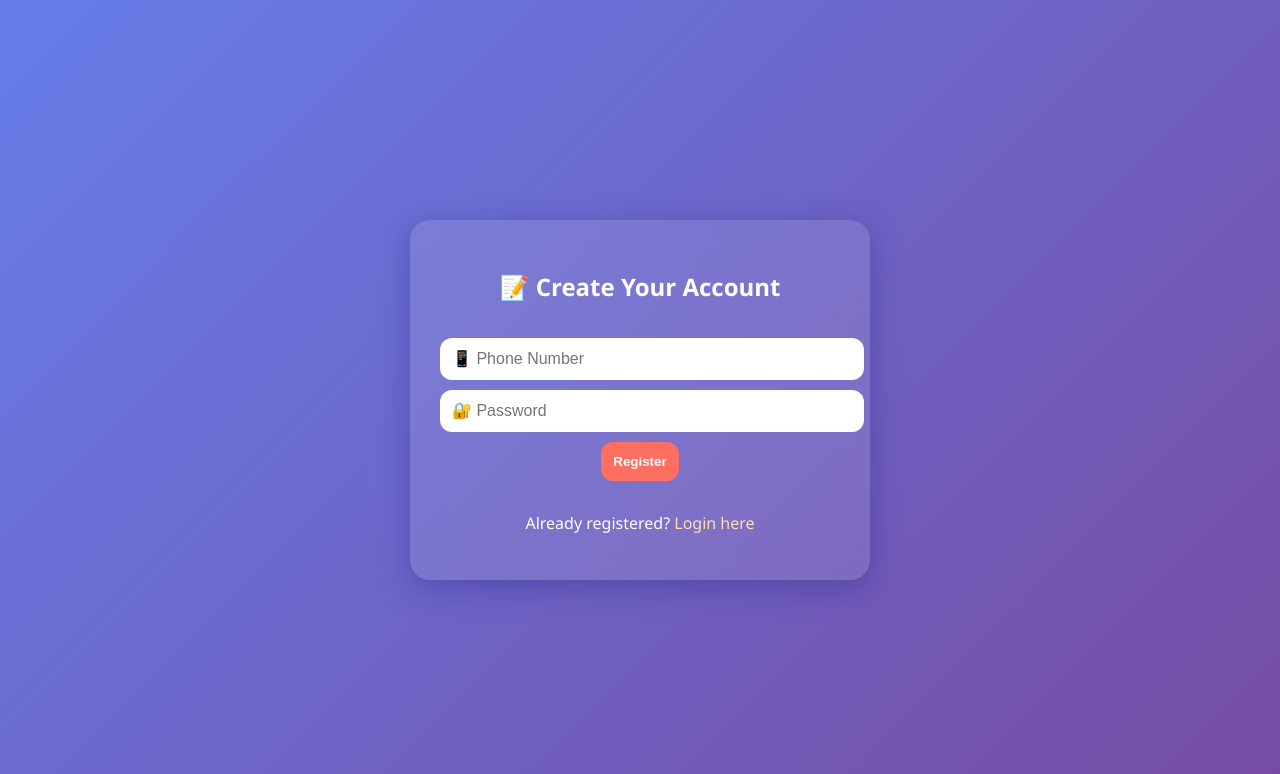
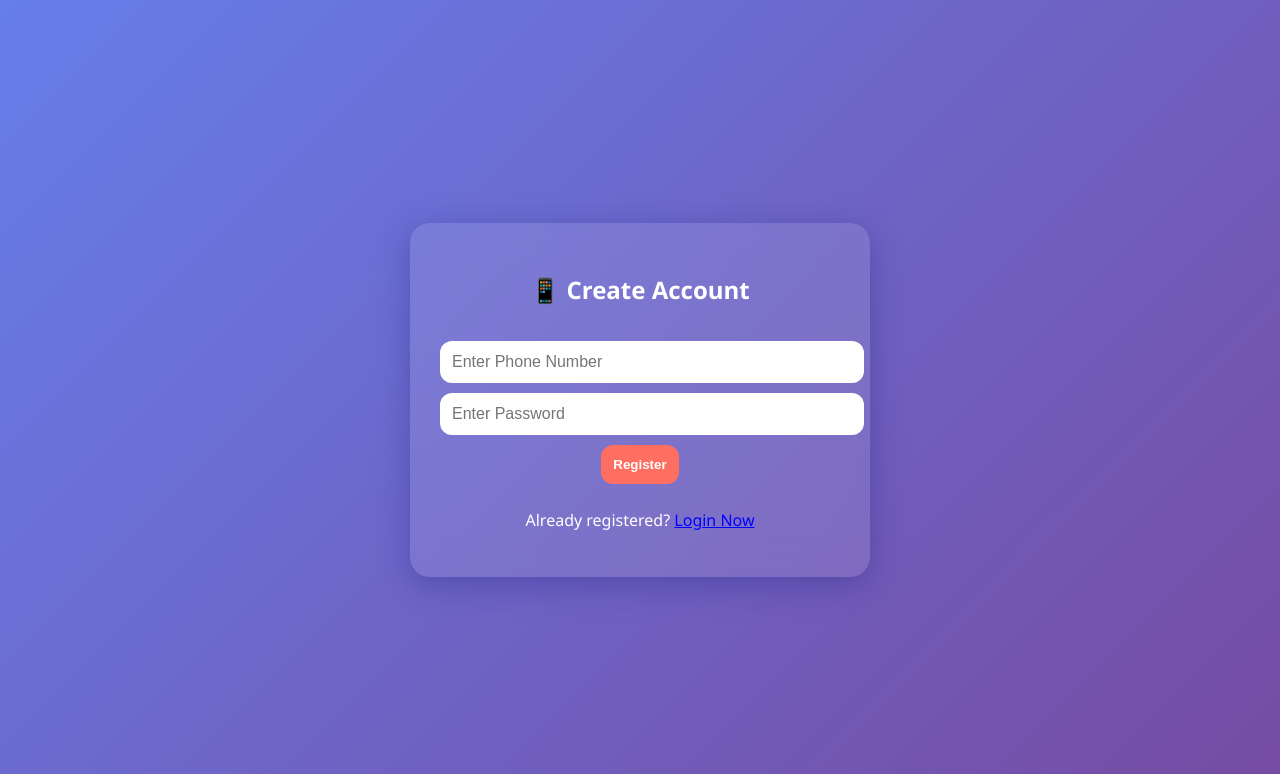
Before and after one commit to abdullahasad491326/SMS_Web_App, a Flask app: page /register in a window 1280 px wide. Shown: the top 774 px of the page. Run offline with Flask 3, Linux system fonts and the light colour scheme; parts of the project's set-up code (start-up, migrations or seed data) failed here and were passed over.

Commit message:
Update register.html

```diff
--- a/app/templates/register.html
+++ b/app/templates/register.html
@@ -3,27 +3,26 @@
 <head>
   <meta charset="UTF-8" />
   <title>Register - SMS App</title>
-  <meta name="viewport" content="width=device-width, initial-scale=1.0" />
+  <meta name="viewport" content="width=device-width, initial-scale=1.0">
   <link rel="stylesheet" href="{{ url_for('static', filename='style.css') }}">
 </head>
 <body>
   <div class="card-container">
     <div class="glass-card">
-      <h2>📝 Create Your Account</h2>
-
+      <h2>📱 Create Account</h2>
       {% with messages = get_flashed_messages() %}
         {% if messages %}
           <div class="flash">{{ messages[0] }}</div>
         {% endif %}
       {% endwith %}
-
       <form action="/register" method="POST">
-        <input type="text" name="phone" placeholder="📱 Phone Number" required>
-        <input type="password" name="password" placeholder="🔐 Password" required>
+        <input type="text" name="phone" placeholder="Enter Phone Number" required>
+        <input type="password" name="password" placeholder="Enter Password" required>
         <button type="submit">Register</button>
       </form>
-
-      <p>Already registered? <a href="/login">Login here</a></p>
+      <p style="margin-top: 10px;">Already registered?
+        <a href="/login" style="color: #00f; text-decoration: underline;">Login Now</a>
+      </p>
     </div>
   </div>
 </body>
```
